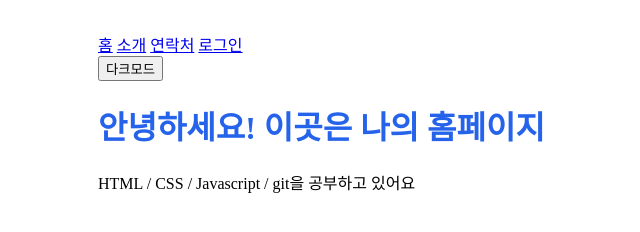
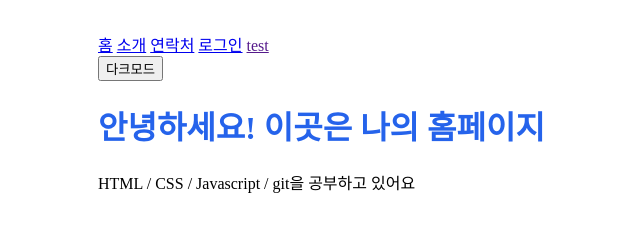
Before and after one commit to GyuS02/gittest, a plain HTML site: page index.html in a window 1280 px wide. Shown: the full height of the page, 142-782 px from the left. Drawn offline with Linux system fonts and the light colour scheme.

Commit message:
test : 3way병합 테스트

```diff
--- a/index.html
+++ b/index.html
@@ -12,6 +12,7 @@
       <a href="about.html">소개</a>
       <a href="contact-page.html">연락처</a>
       <a href="login-page.html">로그인</a>
+      <a href="">test</a>
     </nav>
     <button id="theme-toggle">다크모드</button>
     <h1>안녕하세요! 이곳은 나의 홈페이지</h1>
```
